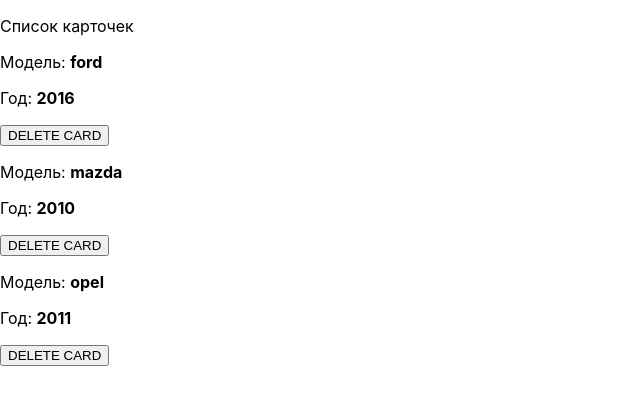
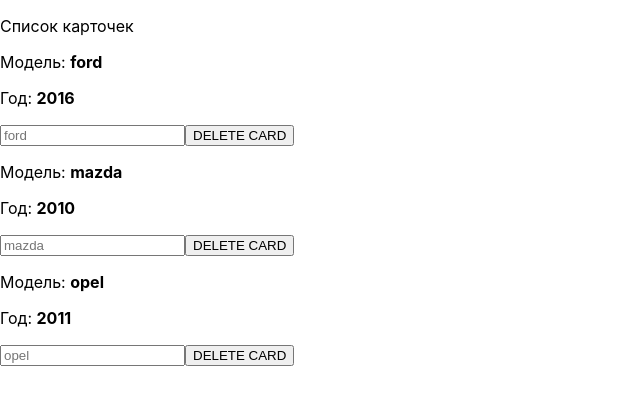
Before and after one commit to ko1p/react-app, a React (Create React App) app: page / in a window 1280 px wide. Shown: the top 404 px of the page, without its empty margins (0-640 px from the left). Built offline with nearby package versions, Linux system fonts and the light colour scheme.

Commit message:
next step

```diff
--- a/src/App.js
+++ b/src/App.js
@@ -18,6 +18,13 @@
     this.setState({ cars: newCarsState })
   }
 
+  inputHandler(name, index) {
+    const newCarsState = [...this.state.cars];
+    newCarsState[index].name = name;
+    this.setState({name})
+
+  }
+
   render() {
     return (
       <div>
@@ -30,6 +37,7 @@
                 name={car.name}
                 year={car.year}
                 deleteHendler={() => this.deleteHendler(index)}
+                inputHandler={(event) => this.inputHandler(event.target.value, index)}
               />
             )
           })
--- a/src/cards/Cards.js
+++ b/src/cards/Cards.js
@@ -6,6 +6,7 @@
     <div>
       <p>Модель: <strong>{props.name}</strong></p>
       <p>Год: <strong>{props.year}</strong></p>
+      <input type="text" onChange={props.inputHandler} placeholder={props.name}></input>
       <button onClick={props.deleteHendler}>DELETE CARD</button>
     </div>
   )
```
